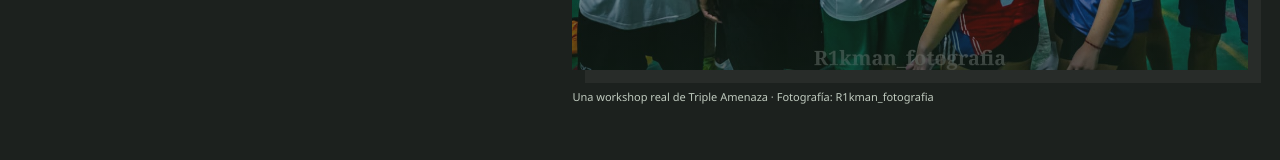
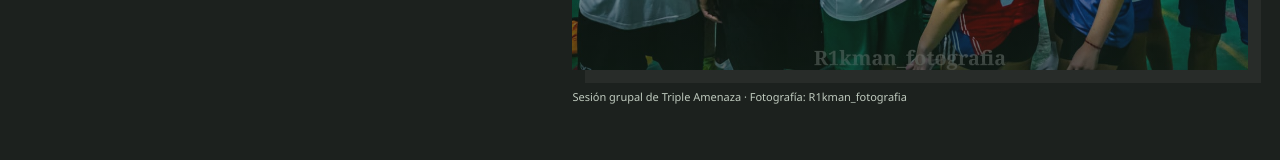
Before and after one commit to Maria0696/triple-amenaza, a Next.js app: page /academia in a window 1280 px wide. Shown: the part 620-780 px from the top of the page. Built offline with nearby package versions, Linux system fonts and the light colour scheme.

Commit message:
docs(academia): mejorar descripción de la fotografía grupal

```diff
--- a/src/app/(publico)/academia/page.tsx
+++ b/src/app/(publico)/academia/page.tsx
@@ -97,7 +97,7 @@ export default function AcademiaPage() {
                 ATA / EN EQUIPO
               </span>
             </div>
-            <figcaption>Una workshop real de Triple Amenaza · Fotografía: R1kman_fotografia</figcaption>
+            <figcaption>Sesión grupal de Triple Amenaza · Fotografía: R1kman_fotografia</figcaption>
           </figure>
         </div>
       </section>
```
